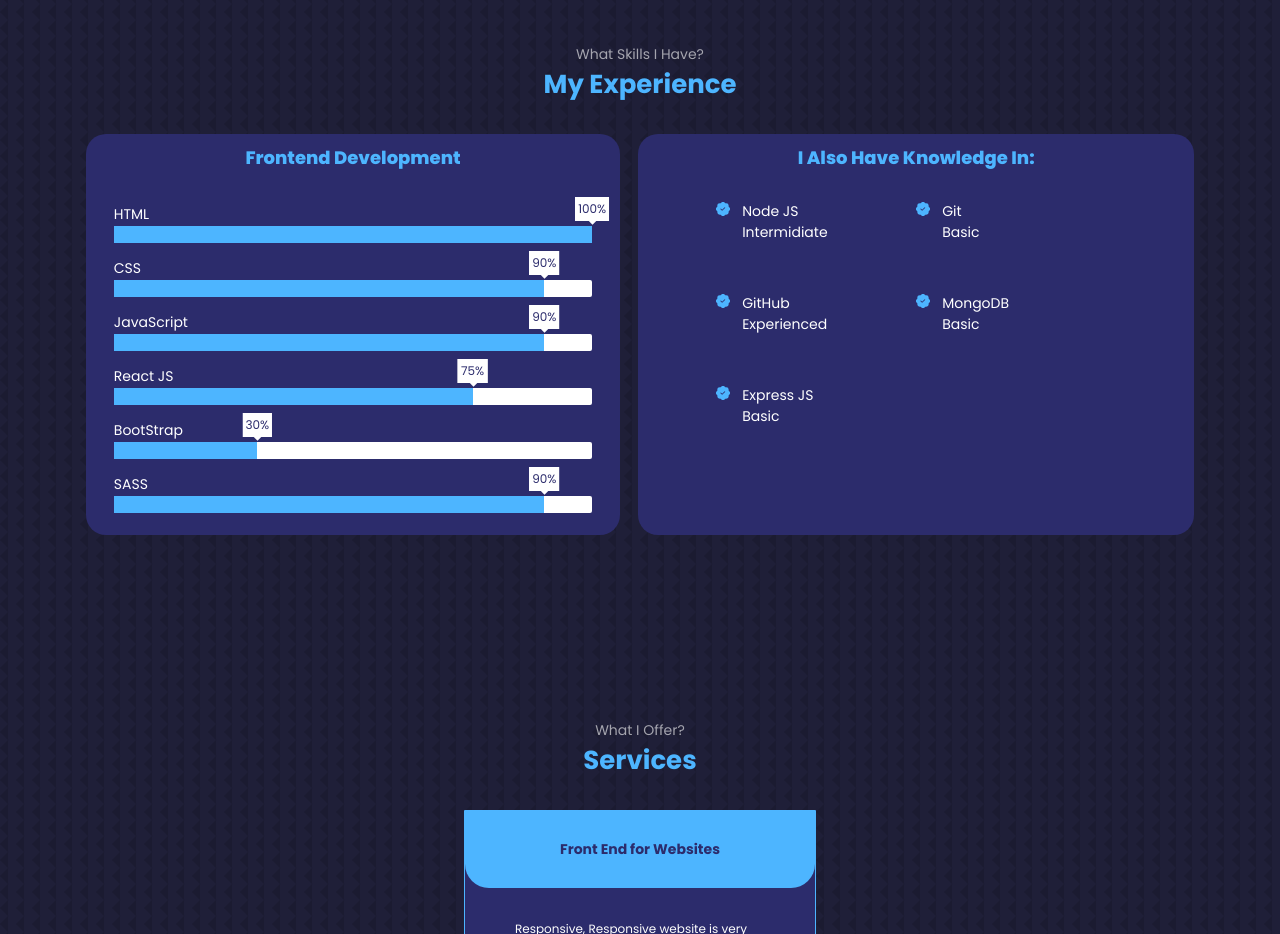
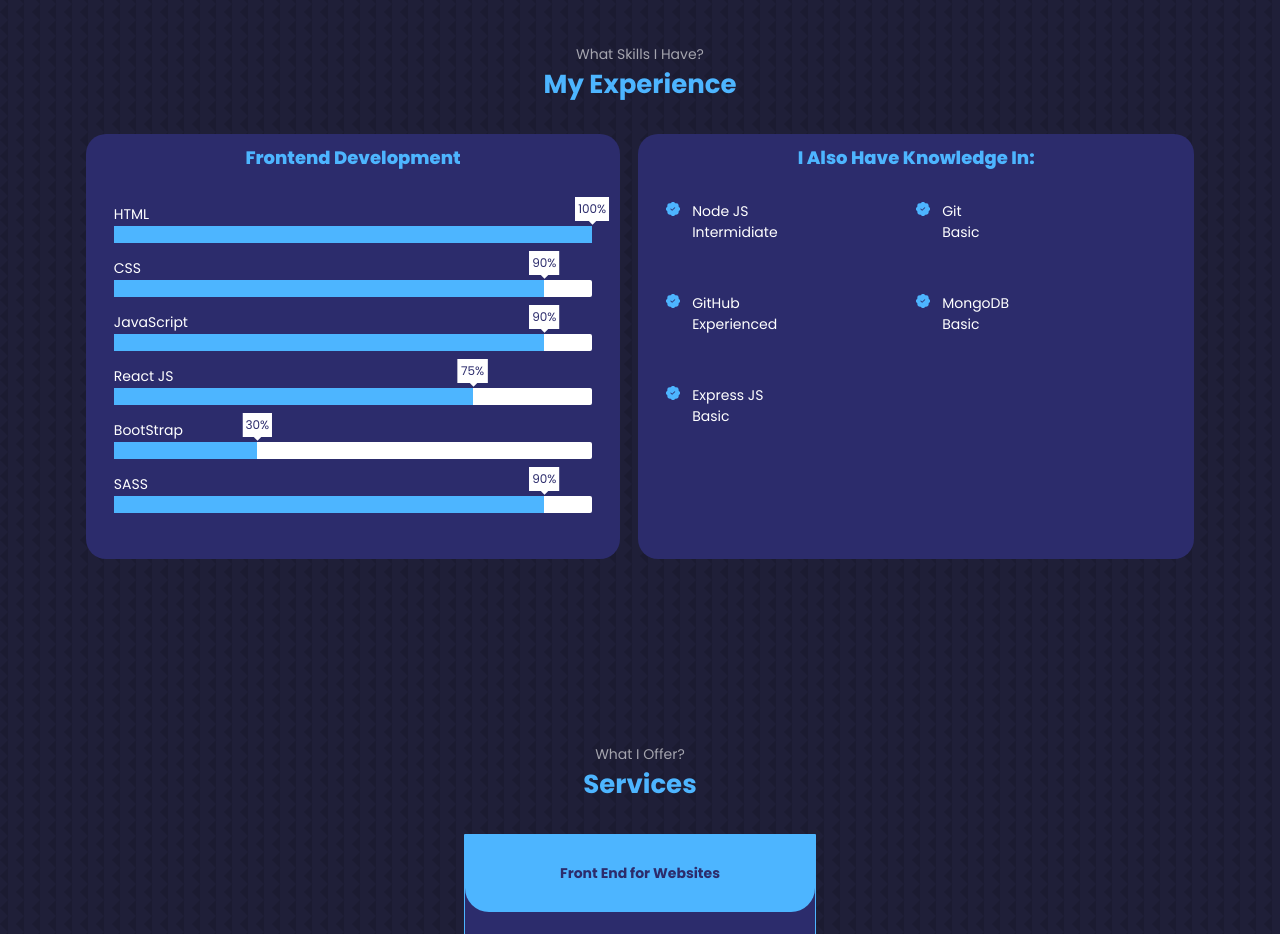
Before and after one commit to RamFarid/ram-farid-cv, a React (Create React App) app: page / in a window 1280 px wide. Shown: the part 1660-2594 px from the top of the page. Built offline with nearby package versions, Linux system fonts and the light colour scheme.

Commit message:
Improve style for 'skillAddition' card

```diff
--- a/src/Components/css/experience.css
+++ b/src/Components/css/experience.css
@@ -14,7 +14,7 @@
   background-color: var(--color-background-variant);
   margin: 0px 9px;
   margin-bottom: 35px;
-  padding: 10px 28px;
+  padding: 10px 28px 34px;
   border-radius: 20px;
 }
 
@@ -68,8 +68,6 @@
 }
 
 .experience-container .ad-skills-container {
-  width: 80%;
-  margin: auto;
   display: grid;
   row-gap: 50px;
   grid-template-columns: 1fr 1fr;
```
